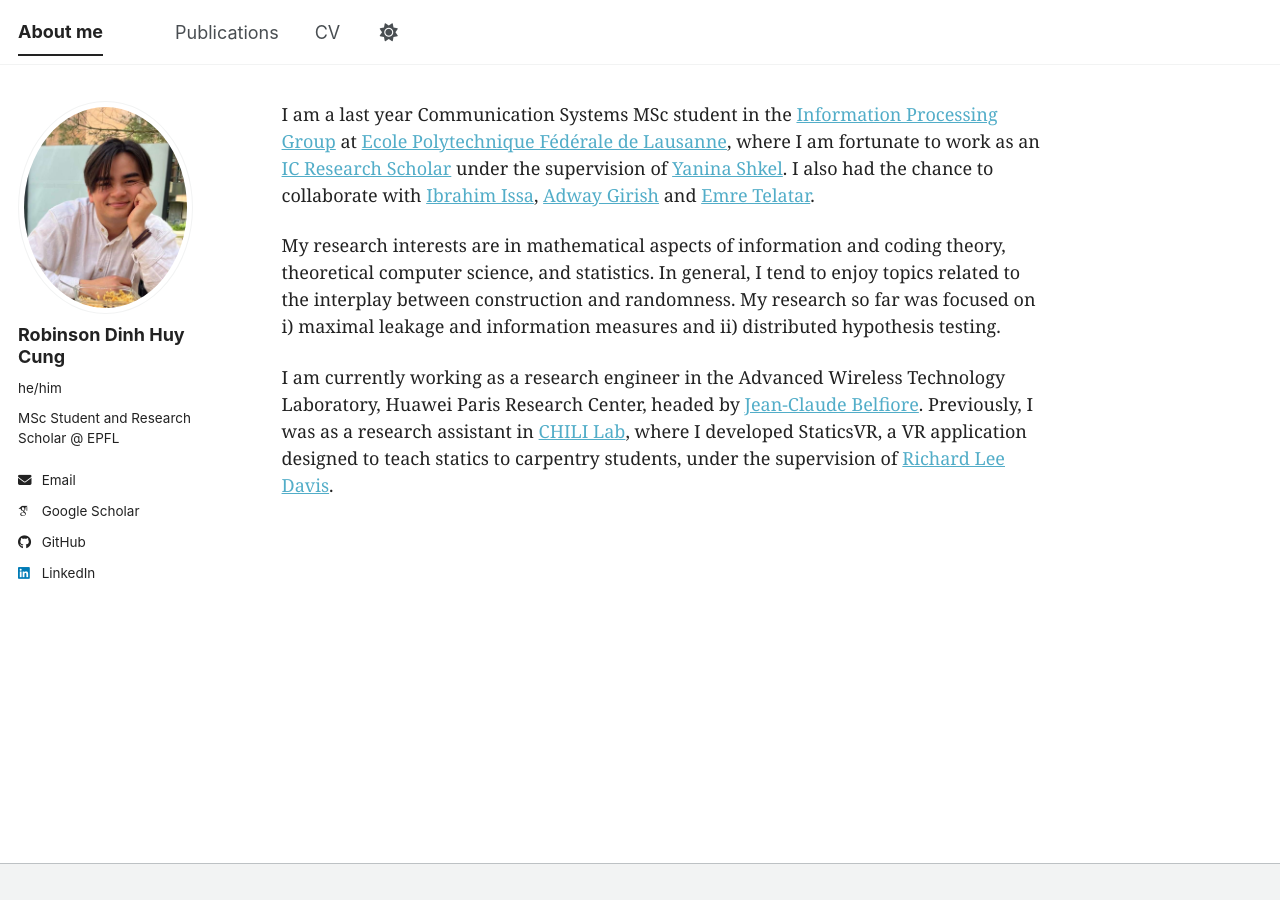
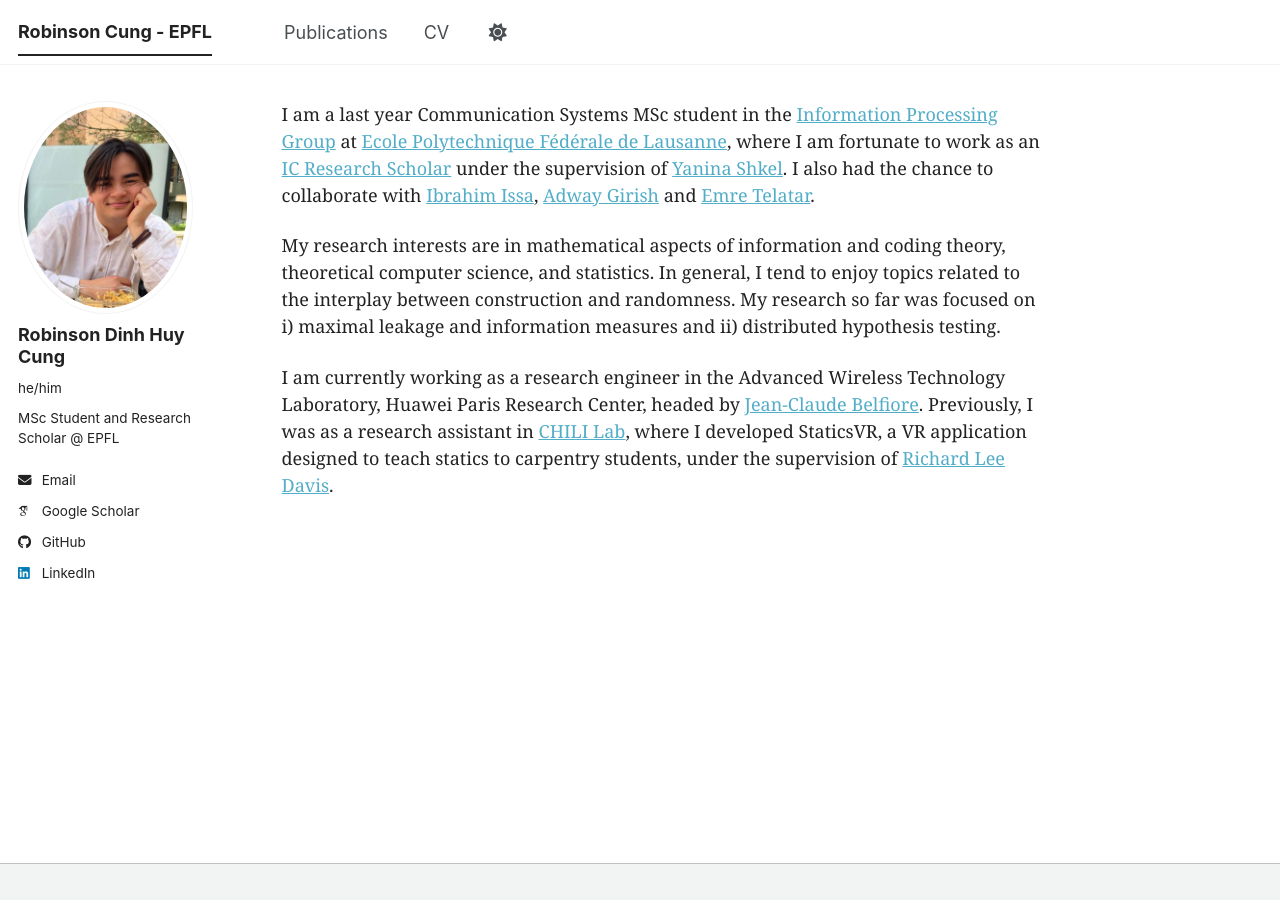
Before and after one commit to robicung/robicung.github.io, a Jekyll site: the page built from _pages/about.md, in a window 1280 px wide. Built offline with Jekyll 4.4.1, drawn with Linux system fonts in a browser that asks for light colours; some web fonts are replaced; a script bundle is joined from its source files by our own code; library files that are not in the unit come from our copies.

Commit message:
Update _config.yml

```diff
--- a/_config.yml
+++ b/_config.yml
@@ -9,10 +9,10 @@
 # Basic Site Settings
 locale                   : "en-US"
 site_theme               : "default" # The available themes options are "default", "air", "sunrise", "mint", "dirt" and "contrast"
-title                    : "About me"
+title                    : "Robinson Cung - EPFL"
 title_separator          :
-name                     : &name
-description              : &description    # Update this with a general description of your site, this is the default if not overridden by a page
+name                     : &name "Robinson Cung"
+description              : &description "MSc Student and Research Scholar at EPFL. Research in information theory, coding theory, and statistics."    # Update this with a general description of your site, this is the default if not overridden by a page
 url                      : https://robicung.github.io # The base hostname & protocol for your site e.g. "https://[your GitHub username].github.io",
                                                            # or if you already have some other page hosted on Github then use "https://[your GitHub username].github.io/[Your Repo Name]"
 baseurl                  :  # the subpath of your site, e.g. "/blog"
```
